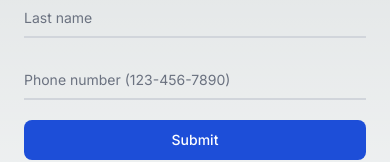
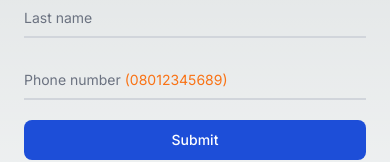
Before and after one commit to Kingsintersect/hux-assesment-frontend, a Next.js app: page /contacts/create in a window 390 px wide. Shown: the part 322-484 px from the top of the page. Built offline with nearby package versions, Linux system fonts and the light colour scheme; sample sign-in values are in the browser's storage; a web font is replaced by a local one.

Commit message:
CHERRY-PICK=>changed the phone number pattern to match local nigerian parttern

```diff
--- a/app/ui/contacts/CreateContactForm.tsx
+++ b/app/ui/contacts/CreateContactForm.tsx
@@ -85,11 +85,12 @@ const CreateContactForm = () => {
             </div>
             <div className="relative z-0 w-full mb-5 group">
                 <input
-                    type="tel" pattern="[0-9]{3}-[0-9]{3}-[0-9]{4}"
+                    type="tel"
+                    pattern="[0-9]{11}"
                     {...register('phoneNumber')}
                     className="block py-2.5 px-0 w-full text-sm text-gray-900 bg-transparent border-0 border-b-2 border-gray-300 appearance-none dark:text-white dark:border-gray-600 dark:focus:border-blue-500 focus:outline-none focus:ring-0 focus:border-blue-600 peer" placeholder=" " />
-                <label htmlFor="phoneNumber" className="peer-focus:font-medium absolute text-sm text-gray-500 dark:text-gray-400 duration-300 transform -translate-y-6 scale-75 top-3 -z-10 origin-[0] peer-focus:start-0 rtl:peer-focus:translate-x-1/4 peer-focus:text-blue-600 peer-focus:dark:text-blue-500 peer-placeholder-shown:scale-100 peer-placeholder-shown:translate-y-0 peer-focus:scale-75 peer-focus:-translate-y-6">Phone number (123-456-7890)</label>
-                {errors.phoneNumber && <p className='text-red-500 font-semi-bold'>{errors.phoneNumber.message}</p>}
+                <label htmlFor="phoneNumber" className="peer-focus:font-medium absolute text-sm text-gray-500 dark:text-gray-400 duration-300 transform -translate-y-6 scale-75 top-3 -z-10 origin-[0] peer-focus:start-0 rtl:peer-focus:translate-x-1/4 peer-focus:text-blue-600 peer-focus:dark:text-blue-500 peer-placeholder-shown:scale-100 peer-placeholder-shown:translate-y-0 peer-focus:scale-75 peer-focus:-translate-y-6"> Phone number <span className="text-orange-500">(08012345689)</span></label>
+                {errors.phoneNumber && <p className='text-red-200 text-sm font-semi-bold'>{errors.phoneNumber.message}</p>}
             </div>
             {error && <p className='text-red-400 font-semibold'>{error}</p>}
             <button type="submit" className="text-white bg-blue-700 hover:bg-blue-800 focus:ring-4 focus:outline-none focus:ring-blue-300 font-medium rounded-lg text-sm w-full sm:w-auto px-5 py-2.5 text-center dark:bg-blue-600 dark:hover:bg-blue-700 dark:focus:ring-blue-800">
```
